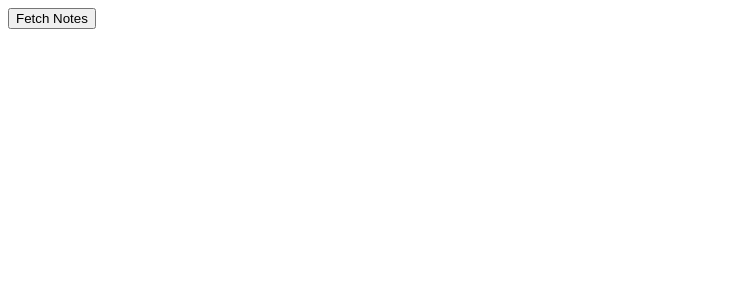
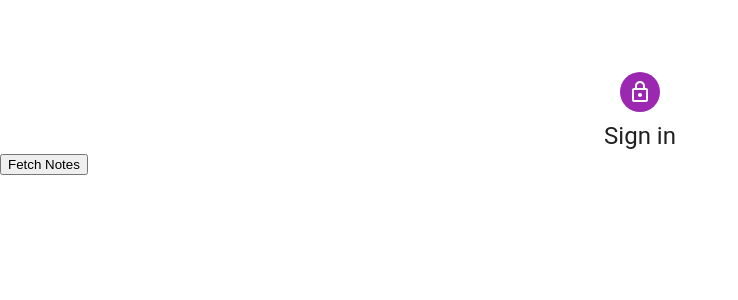
Before and after one commit to gglee89/td-notes-app-dynamodb-reactjs, a React (Create React App) app: page / in a window 1280 px wide. Shown: the top 300 px of the page, without its empty margins (0-738 px from the left). Built offline with nearby package versions, Linux system fonts and the light colour scheme.

Commit message:
feat: Add Login component

```diff
--- a/package.json
+++ b/package.json
@@ -3,6 +3,10 @@
   "version": "0.1.0",
   "private": true,
   "dependencies": {
+    "@emotion/react": "^11.7.1",
+    "@emotion/styled": "^11.6.0",
+    "@mui/icons-material": "^5.2.5",
+    "@mui/material": "^5.2.5",
     "@testing-library/jest-dom": "^5.16.1",
     "@testing-library/react": "^12.1.2",
     "@testing-library/user-event": "^13.5.0",
--- a/src/components/App.tsx
+++ b/src/components/App.tsx
@@ -2,6 +2,9 @@ import React from 'react';
 import { connect } from 'react-redux';
 import { Note, fetchNotes, deleteNote } from '../actions';
 import { StoreState } from '../reducers';
+
+// Components
+import Login from './login/Login';
 
 interface AppProps {
     notes: Note[];
@@ -48,6 +51,7 @@ class _App extends React.Component<AppProps, AppState> {
     render() {
         return (
             <div>
+                <Login />
                 <button onClick={this.onButtonClick}>Fetch Notes</button>
                 {this.state.fetching && 'LOADING...'}
                 {this.renderList()}
--- /dev/null
+++ b/src/components/login/Login.tsx
@@ -0,0 +1,37 @@
+import React from 'react';
+import {
+    Avatar,
+    Box, Container, CssBaseline, Typography
+} from '@mui/material';
+import {
+    LockOutlined as LockOutlinedIcon
+} from '@mui/icons-material';
+import { createTheme, ThemeProvider } from '@mui/material/styles';
+
+const theme = createTheme();
+const Login = () => {
+    return (
+        <ThemeProvider theme={theme}>
+            <Container component="main" maxWidth="xs">
+                <CssBaseline />
+                <Box
+                    sx={{
+                        marginTop: 8,
+                        display: 'flex',
+                        flexDirection: 'column',
+                        alignItems: 'center'
+                    }}
+                >
+                    <Avatar sx={{ m: 1, bgcolor: 'secondary.main' }}>
+                        <LockOutlinedIcon />
+                    </Avatar>
+                    <Typography component="h1" variant="h5">
+                        Sign in
+                    </Typography>
+                </Box>
+            </Container>
+        </ThemeProvider>
+    )
+}
+
+export default Login
```
Also changed, not shown: 1 other file (tests, documents, lock files or other folders).
